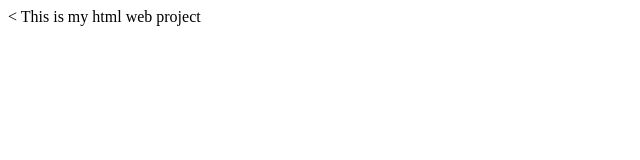
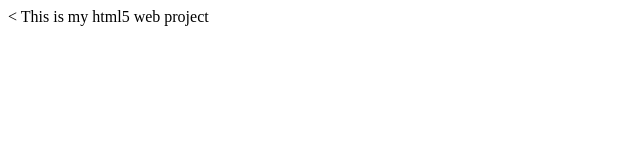
Before and after one commit to naderabusaad/myprosample, a plain HTML site: page index.html in a window 1280 px wide. Shown: the full height of the page, 0-640 px from the left. Drawn offline with Linux system fonts and the light colour scheme.

Commit message:
made changes to index.html

```diff
--- a/index.html
+++ b/index.html
@@ -5,6 +5,6 @@
     <title></title>
   </head>
   <body>
-    This is my html web project
+    This is my html5 web project
   </body>
 </html>
```
